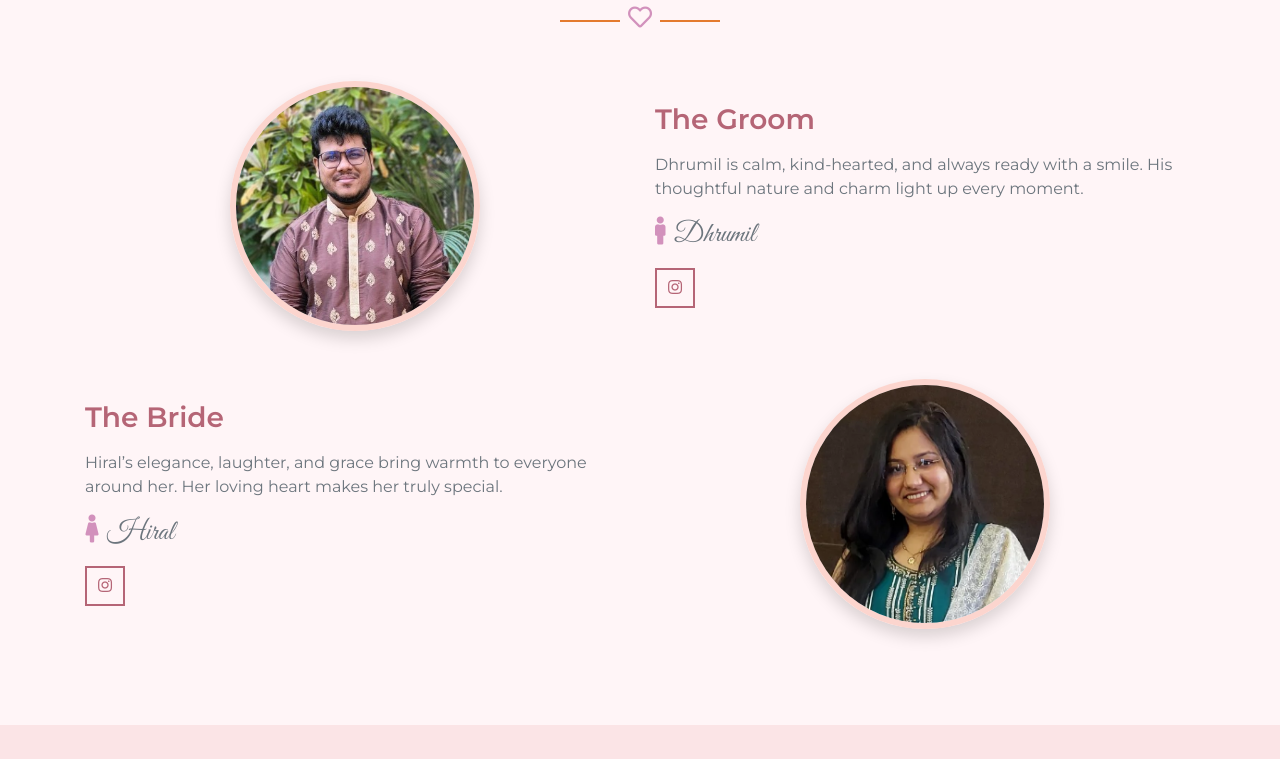
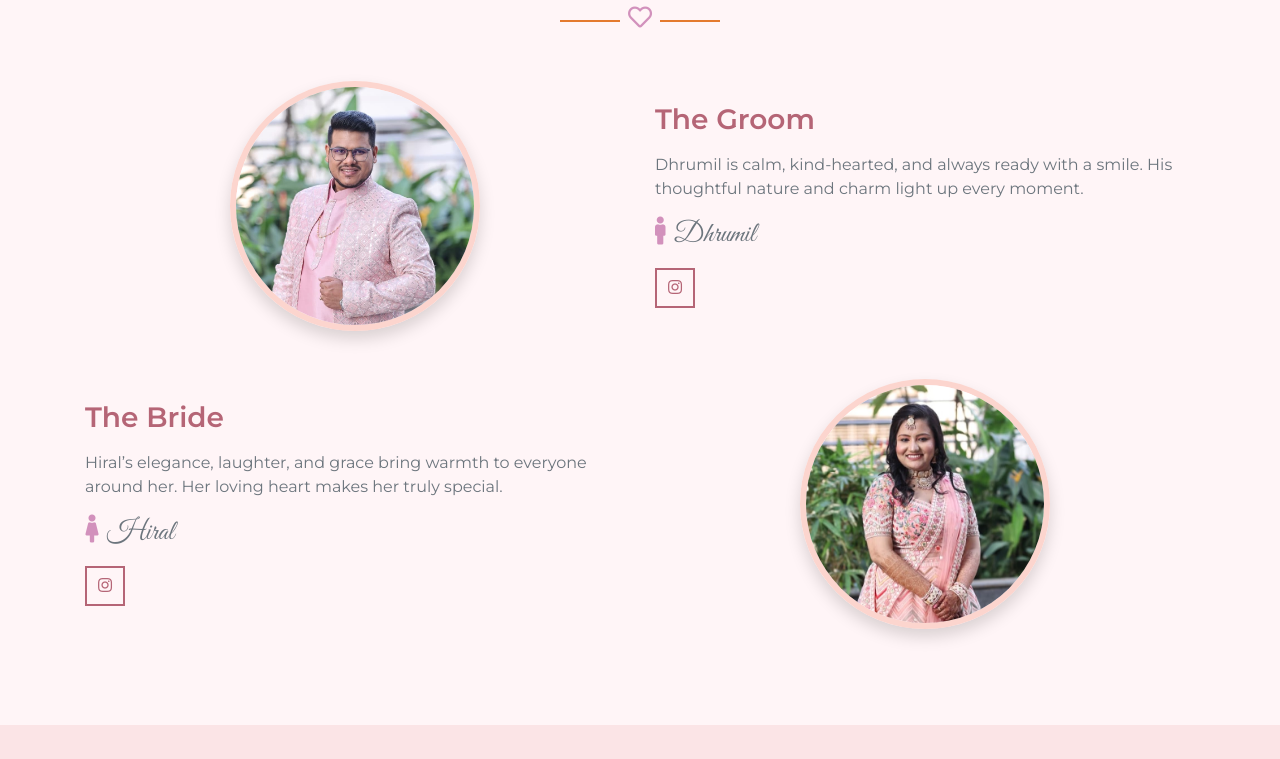
Before and after one commit to niharshah15/wedding-website, a plain HTML site: page index.html in a window 1280 px wide. Shown: the part 1461-2220 px from the top of the page. Drawn offline with nearby package versions, Linux system fonts and the light colour scheme; no server answers.

Commit message:
About Photo Updated again

```diff
--- a/index.html
+++ b/index.html
@@ -321,7 +321,7 @@
             <!-- Groom -->
             <div class="row align-items-center mb-5">
                 <div class="col-md-6 text-center mb-4 mb-md-0">
-                    <img src="img/about1.jpg" class="rounded-circle shadow" alt="Groom"
+                    <img src="img/aboutd1.jpg" class="rounded-circle shadow" alt="Groom"
                         style="width: 250px; height: 250px; object-fit: cover; border: 6px solid #fcd5ce;">
                 </div>
                 <div class="col-md-6 text-center text-md-left">
@@ -342,7 +342,7 @@
             <!-- Bride -->
             <div class="row align-items-center flex-md-row-reverse">
                 <div class="col-md-6 text-center mb-4 mb-md-0">
-                    <img src="img/abouth.png" class="rounded-circle shadow" alt="Bride"
+                    <img src="img/abouth1.jpg" class="rounded-circle shadow" alt="Bride"
                         style="width: 250px; height: 250px; object-fit: cover; border: 6px solid #fcd5ce;">
                 </div>
                 <div class="col-md-6 text-center text-md-left">
```
Also changed, not shown: img/aboutd1.jpg (added), img/abouth1.jpg (added).
